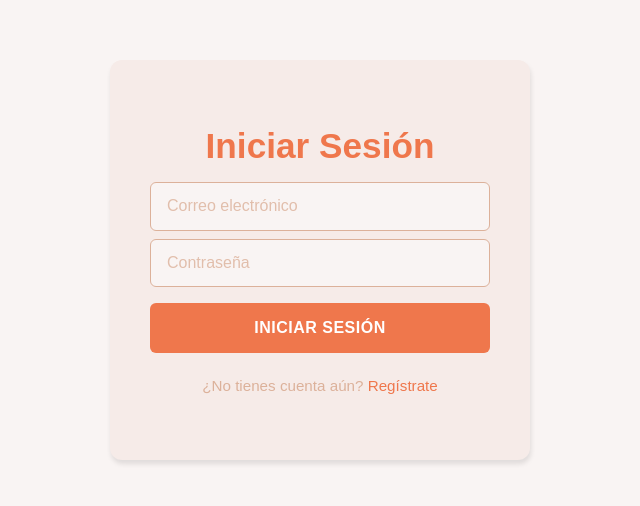
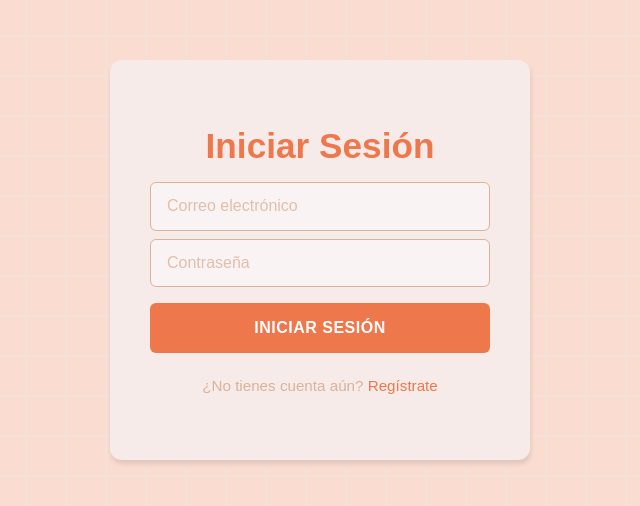
Before and after one commit to Bicis-HLanz/hopital-bicis, a Next.js app: page /login in a window 1280 px wide. Shown: the part 140-646 px from the top of the page, without its empty margins (320-960 px from the left). Built offline with nearby package versions, Linux system fonts and the light colour scheme; no server answers.

Commit message:
login and registres background added

```diff
--- /dev/null
+++ b/app/(login)/layout.module.css
@@ -0,0 +1,40 @@
+.container {
+    position: relative;
+    width: 100%;
+    height: 100vh;
+    overflow: hidden;
+    display: flex;
+    justify-content: center;
+    align-items: center;
+    background-color: #fbdcd0;
+  }
+
+  .squareGrid {
+    position: absolute;
+    top: -50%;
+    left: -50%;
+    width: 200%;
+    height: 200%;
+    background:
+      linear-gradient(#f2e2d9 2px, transparent 2px),
+      linear-gradient(90deg, #f2e2d9 2px, transparent 2px);
+    background-size: 40px 40px;
+    background-position: 0 0, 0 0;
+    animation: slideSquares 4s linear infinite;
+    z-index: 1;
+  }
+
+  @keyframes slideSquares {
+    0% {
+      transform: translate(0, 0);
+    }
+    100% {
+      transform: translate(-40px, 40px);
+    }
+  }
+
+  .children {
+    position: relative;
+    z-index: 2;
+    width: 160%;
+  }
--- a/app/(login)/layout.tsx
+++ b/app/(login)/layout.tsx
@@ -1,11 +1,17 @@
+import React from 'react';
+import styles from './layout.module.css';
+
 export default function RootLayout({
   children,
 }: Readonly<{
   children: React.ReactNode;
 }>) {
   return (
-        <main style={{ display: "flex", justifyContent: "center", alignItems: "center", height: "100vh" }}>
+    <div className={styles.container}>
+      <div className={styles.squareGrid} /> {/* ¡Cuadrados en movimiento! */}
+      <div className={styles.children}>
         {children}
-        </main>
+      </div>
+    </div>
   );
 }
```
Lines whose indentation alone changed are shown as unchanged.
